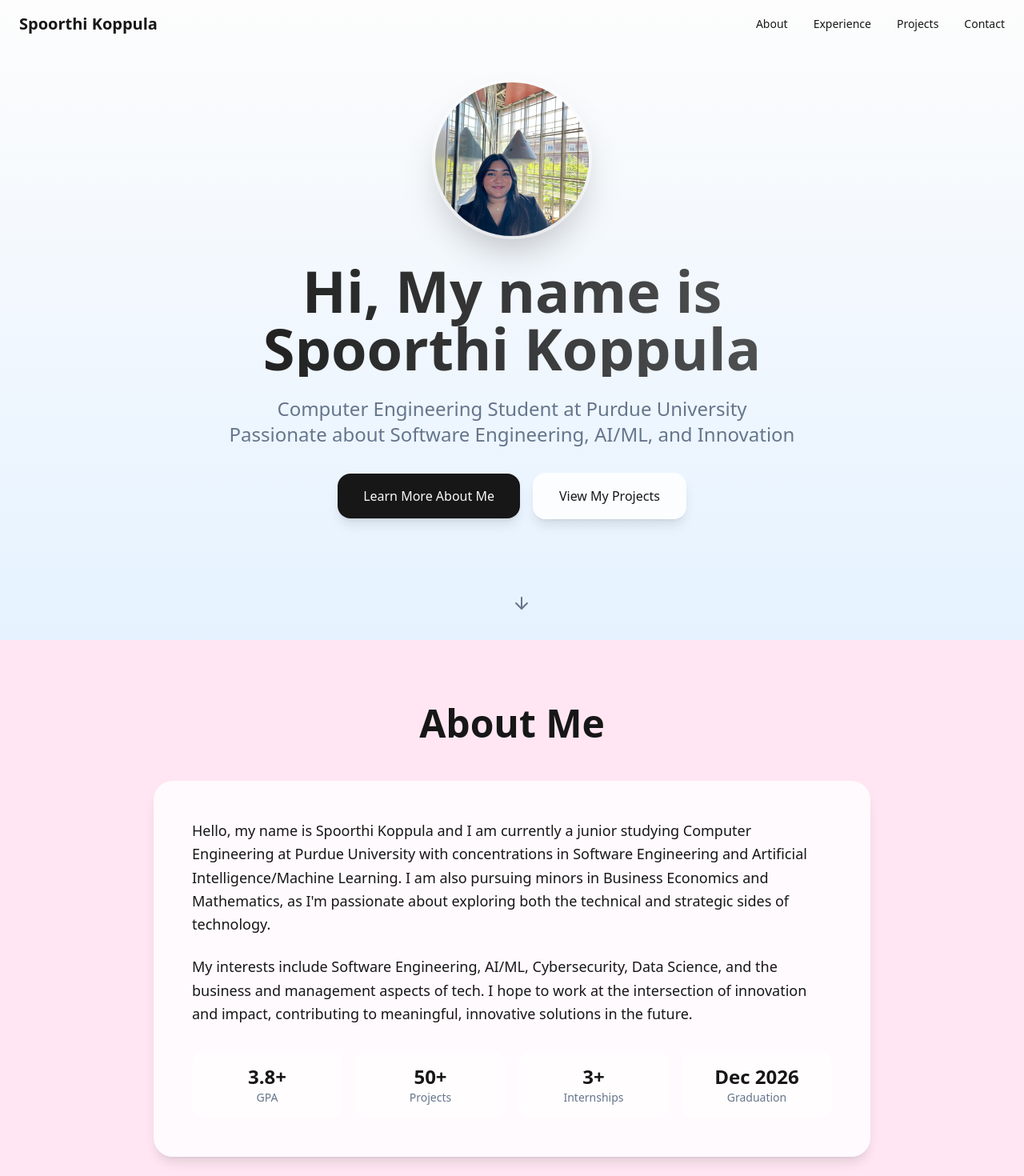
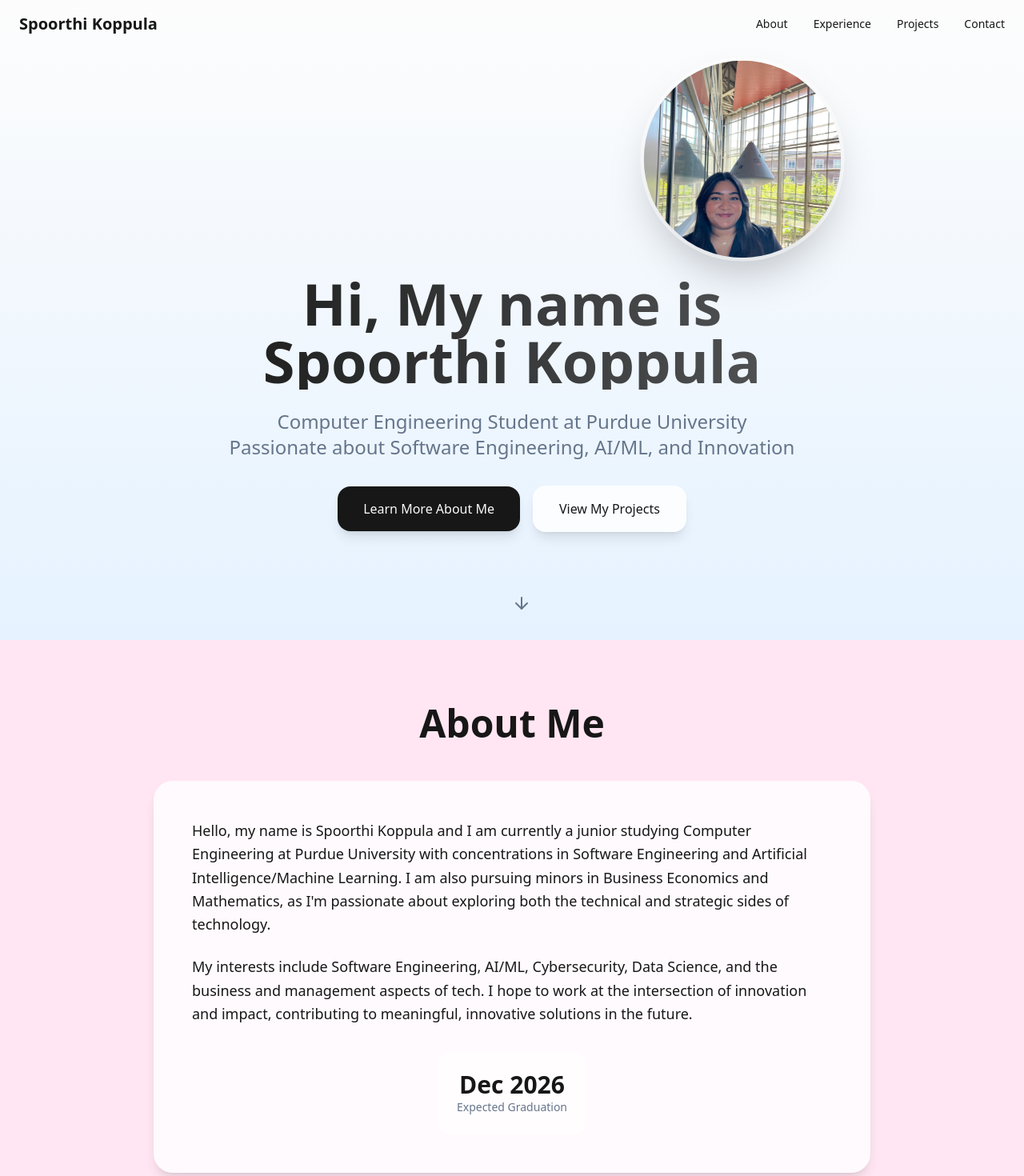
Before and after one commit to skoppula17/spoorthi-koppula-personal-website, a React (Vite) app: page / in a window 1280 px wide. Shown: the top 1470 px of the page at 80% size. Built offline with nearby package versions, Linux system fonts and the light colour scheme.

Commit message:
Update website content and layout
Remove GPA and project count, display graduation date. Adjust profile picture positioning and zoom. Remove GitHub links and live demo options for the Raytheon project.

```diff
--- a/src/components/About.tsx
+++ b/src/components/About.tsx
@@ -16,22 +16,10 @@ const About = () => {
               My interests include Software Engineering, AI/ML, Cybersecurity, Data Science, and the business and management aspects of tech. I hope to work at the intersection of innovation and impact, contributing to meaningful, innovative solutions in the future.
             </p>
 
-            <div className="mt-8 grid grid-cols-2 md:grid-cols-4 gap-4">
-              <div className="text-center p-4 bg-white/50 rounded-2xl">
-                <div className="text-2xl font-bold text-primary">3.8+</div>
-                <div className="text-sm text-muted-foreground">GPA</div>
-              </div>
-              <div className="text-center p-4 bg-white/50 rounded-2xl">
-                <div className="text-2xl font-bold text-primary">50+</div>
-                <div className="text-sm text-muted-foreground">Projects</div>
-              </div>
-              <div className="text-center p-4 bg-white/50 rounded-2xl">
-                <div className="text-2xl font-bold text-primary">3+</div>
-                <div className="text-sm text-muted-foreground">Internships</div>
-              </div>
-              <div className="text-center p-4 bg-white/50 rounded-2xl">
-                <div className="text-2xl font-bold text-primary">Dec 2026</div>
-                <div className="text-sm text-muted-foreground">Graduation</div>
+            <div className="mt-8 flex justify-center">
+              <div className="text-center p-6 bg-white/50 rounded-2xl">
+                <div className="text-3xl font-bold text-primary">Dec 2026</div>
+                <div className="text-sm text-muted-foreground">Expected Graduation</div>
               </div>
             </div>
           </div>
--- a/src/components/Hero.tsx
+++ b/src/components/Hero.tsx
@@ -12,11 +12,11 @@ const Hero = () => {
     <section className="min-h-screen flex items-center justify-center relative bg-gradient-to-b from-background to-pastel-blue">
       <div className="container mx-auto px-6 text-center">
         <div className="max-w-4xl mx-auto">
-          <div className="mb-8">
+          <div className="mb-8 flex justify-center md:justify-end md:pr-12">
             <img
               src="/lovable-uploads/ac588351-2dee-4466-8e34-dd0faa3aa1c2.png"
               alt="Spoorthi Koppula"
-              className="w-48 h-48 rounded-full mx-auto object-cover object-center shadow-2xl ring-4 ring-white/50"
+              className="w-56 h-56 rounded-full object-cover object-[center_20%] shadow-2xl ring-4 ring-white/50 transform scale-110"
             />
           </div>
 
--- a/src/components/Projects.tsx
+++ b/src/components/Projects.tsx
@@ -1,4 +1,4 @@
-import { ExternalLink, Github, Calendar } from 'lucide-react';
+import { Github, Calendar } from 'lucide-react';
 
 const projects = [
   {
@@ -12,8 +12,7 @@ const projects = [
       "Reduced false negatives by over 95%"
     ],
     technologies: ["Python", "Scikit-learn", "XGBoost", "LightGBM", "Pandas", "Matplotlib"],
-    githubUrl: "#", // User will provide
-    liveUrl: "#"
+    githubUrl: "#" // User will provide
   },
   {
     title: "Assignment Tracker",
@@ -27,8 +26,7 @@ const projects = [
       "Responsive UI with Tailwind CSS"
     ],
     technologies: ["React", "Next.js", "TypeScript", "FastAPI", "SQLAlchemy", "Docker", "Tailwind CSS"],
-    githubUrl: "#", // User will provide
-    liveUrl: "#"
+    githubUrl: "#" // User will provide
   },
   {
     title: "Smart RF Signal Classification",
@@ -41,9 +39,7 @@ const projects = [
       "Real-time signal analysis",
       "Interactive visualizations"
     ],
-    technologies: ["Python", "YOLOv5", "Flask", "React.js", "MongoDB", "PyTorch"],
-    githubUrl: "#", // User will provide
-    liveUrl: "#"
+    technologies: ["Python", "YOLOv5", "Flask", "React.js", "MongoDB", "PyTorch"]
   }
 ];
 
@@ -93,6 +89,7 @@ const Projects = () => {
                 </div>
 
                 <div className="flex gap-3 mt-auto">
+                  {project.githubUrl && (
                     <a
                       href={project.githubUrl}
                       className="flex items-center gap-2 px-4 py-2 bg-primary text-primary-foreground rounded-xl hover:bg-primary/90 transition-all duration-300 hover:scale-105 text-sm"
@@ -100,13 +97,7 @@ const Projects = () => {
                       <Github className="w-4 h-4" />
                       GitHub
                     </a>
-                  <a
-                    href={project.liveUrl}
-                    className="flex items-center gap-2 px-4 py-2 bg-white/50 border border-white/20 rounded-xl hover:bg-white transition-all duration-300 hover:scale-105 text-sm"
-                  >
-                    <ExternalLink className="w-4 h-4" />
-                    Live Demo
-                  </a>
+                  )}
                 </div>
               </div>
             ))}
```
Lines whose indentation alone changed are shown as unchanged.
